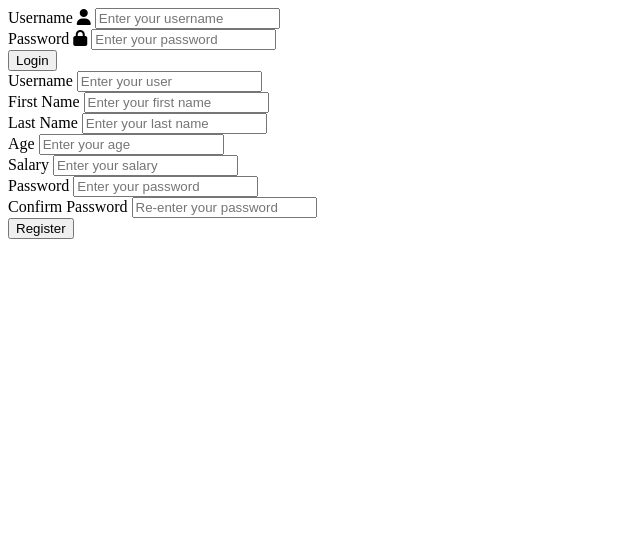
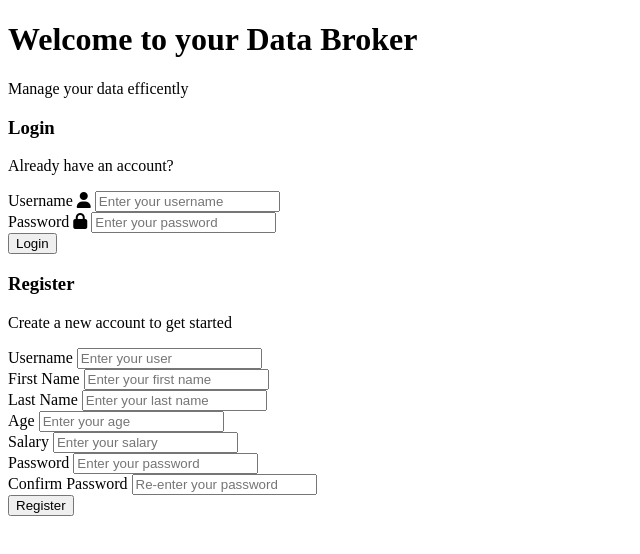
Before and after one commit to whitestjake/data-broker, a website with bundled scripts: page Frontend/index.html in a window 1280 px wide. Shown: the whole page, without its empty margins (0-640 px from the left). Built offline with nearby package versions, Linux system fonts and the light colour scheme.

Commit message:
view update
updated registration and login page to prepare for CSS implementation

```diff
--- a/Frontend/index.html
+++ b/Frontend/index.html
@@ -5,9 +5,13 @@
     <meta name="viewport" content="width=device-width, initial-scale=1.0">
     <link rel="stylesheet" href="/static/css/index.css">
     <script src="https://kit.fontawesome.com/f5ff6087ca.js" crossorigin="anonymous"></script>
-    <title>Index Page</title>
+    <title>Data Broker - Main Page</title>
 </head>
 <body>
+    <div>
+        <h1>Welcome to your Data Broker</h1>
+        <p>Manage your data efficently</p>
+    </div>
 
     <div id="login-container"></div>
     <div id="register-container"></div>
--- a/Frontend/views/login.html
+++ b/Frontend/views/login.html
@@ -10,6 +10,10 @@
 </head>
 <body>
     <main>
+        <div>
+            <h3>Login</h3>
+            <p>Already have an account?</p>
+        </div>
         <div class="login-username-container">
             <label for="login-username-input">Username</label>
             <i class="fa-solid fa-user"></i>
--- a/Frontend/views/register.html
+++ b/Frontend/views/register.html
@@ -9,6 +9,10 @@
 </head>
 <body>
     <main>
+        <div>
+            <h3>Register</h3>
+            <p>Create a new account to get started</p>
+        </div>
 
         <div class="register-user-container">
             <label for="register-user-input">Username</label>
```
